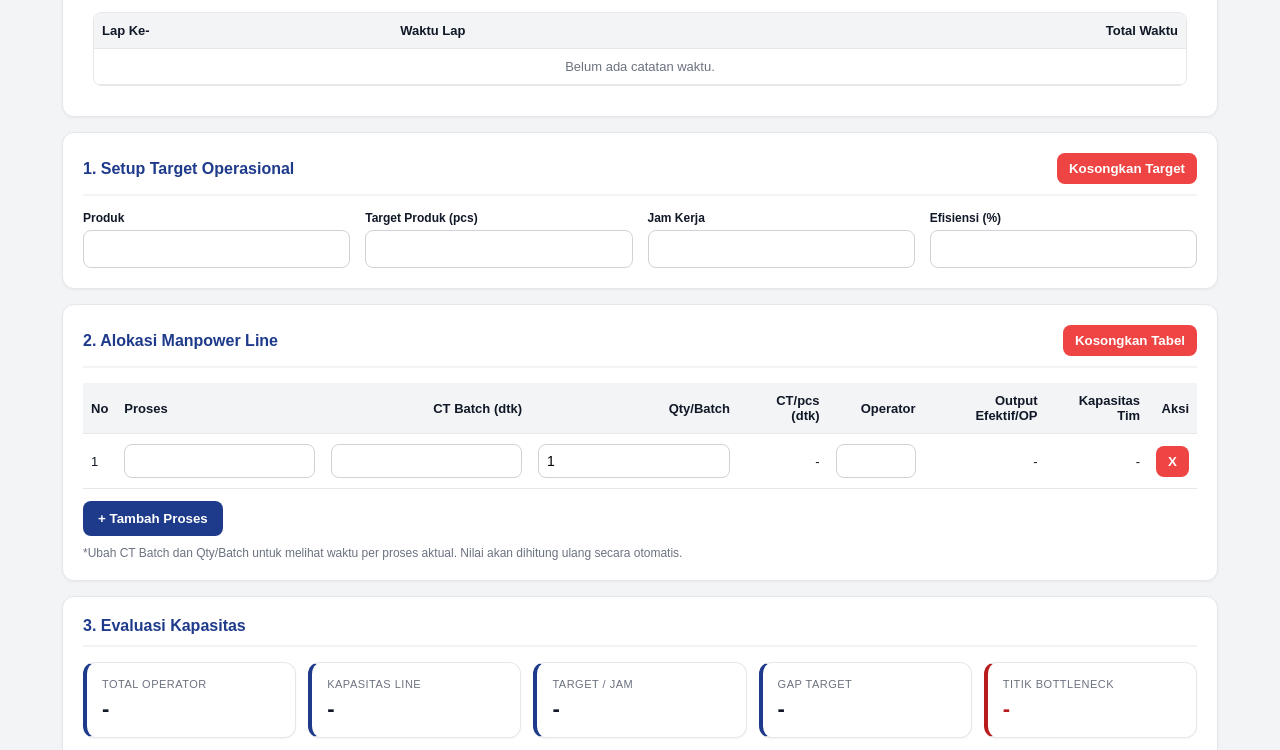
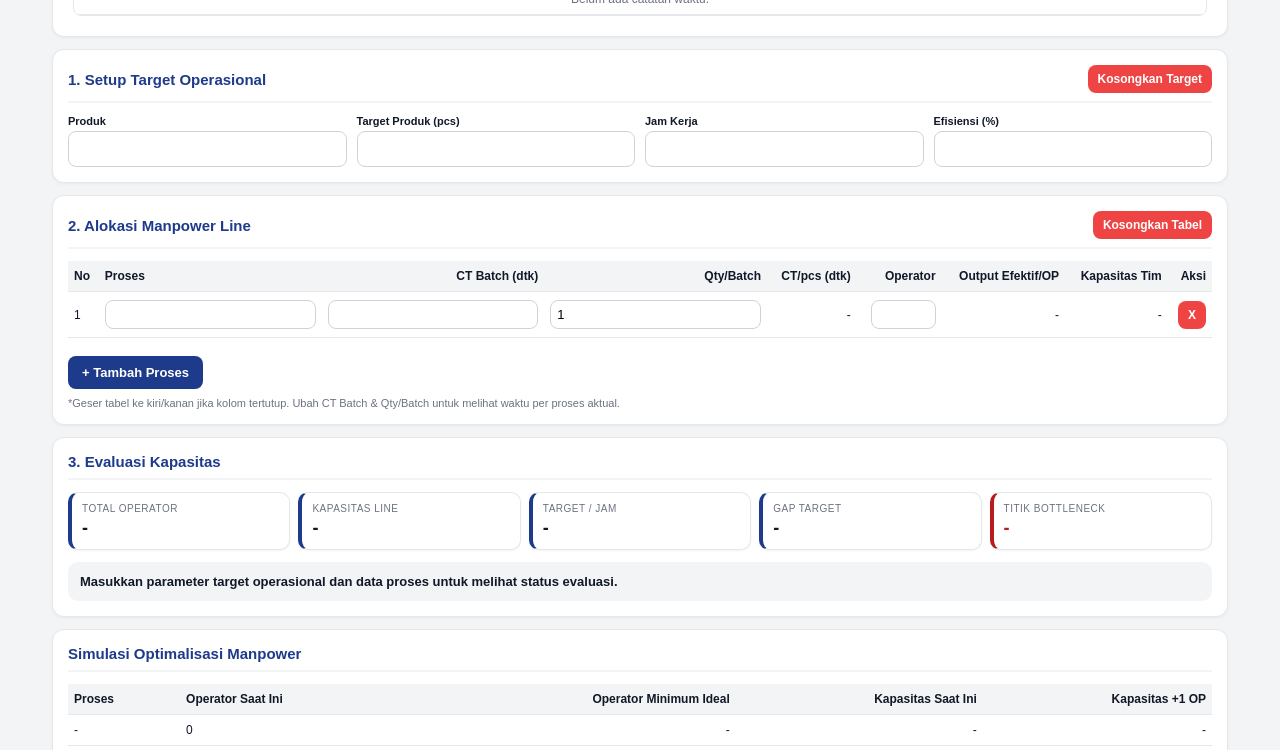
Before and after one commit to goangger/Assembly_Calculator, a plain HTML site: page index.html in a window 1280 px wide. Shown: the part 277-1027 px from the top of the page. Drawn offline with Linux system fonts and the light colour scheme.

Commit message:
Update index.html

```diff
--- a/index.html
+++ b/index.html
@@ -6,41 +6,55 @@
 <title>Assembly Line Capacity Calculator</title>
 <style>
 :root { --navy: #1e3a8a; --emerald: #10b981; --white: #ffffff; --bg: #f3f4f6; --text: #111827; --gray: #6b7280; --border: #e5e7eb; }
-*{box-sizing:border-box}body{font-family:Arial,Helvetica,sans-serif;margin:0;background:var(--bg);color:var(--text)}
-.wrap{max-width:1200px;margin:auto;padding:22px}h1{margin:0 0 5px; color:var(--navy)}.sub{color:var(--gray);margin-bottom:18px;font-size:14px}
-.card{background:var(--white);border:1px solid var(--border);border-radius:12px;padding:20px;margin-bottom:15px;box-shadow:0 1px 3px rgba(0,0,0,0.05)}
-.card-header{display:flex;justify-content:space-between;align-items:center;border-bottom:2px solid var(--bg);padding-bottom:10px;margin-bottom:15px}
-.card-header h2{margin:0;font-size:16px;color:var(--navy);border:none;padding:0}
-.grid{display:grid;grid-template-columns:repeat(4,1fr);gap:15px}.wide{grid-column:1/-1}
-label{display:block;font-size:12px;font-weight:700;margin-bottom:5px;color:var(--text)}.field{min-width:0}
-input{width:100%;padding:10px;border:1px solid #cfd3d8;border-radius:8px;font-size:14px;background:var(--white);transition:border-color 0.2s}
+*{box-sizing:border-box}body{font-family:Arial,Helvetica,sans-serif;margin:0;background:var(--bg);color:var(--text); padding-bottom: 30px;}
+.wrap{max-width:1200px;margin:auto;padding:12px}h1{margin:0 0 5px; color:var(--navy); font-size: 22px;}.sub{color:var(--gray);margin-bottom:14px;font-size:12px}
+.card{background:var(--white);border:1px solid var(--border);border-radius:12px;padding:15px;margin-bottom:12px;box-shadow:0 1px 3px rgba(0,0,0,0.05)}
+.card-header{display:flex;justify-content:space-between;align-items:center;border-bottom:2px solid var(--bg);padding-bottom:8px;margin-bottom:12px; flex-wrap: wrap; gap: 8px;}
+.card-header h2{margin:0;font-size:15px;color:var(--navy);border:none;padding:0}
+.grid{display:grid;grid-template-columns:repeat(4,1fr);gap:10px}.wide{grid-column:1/-1}
+label{display:block;font-size:11px;font-weight:700;margin-bottom:4px;color:var(--text)}.field{min-width:0}
+input{width:100%;padding:9px;border:1px solid #cfd3d8;border-radius:8px;font-size:14px;background:var(--white);transition:border-color 0.2s}
 input:focus{outline:none;border-color:var(--navy)}
-button{padding:10px 15px;border:0;border-radius:8px;background:var(--navy);color:var(--white);font-weight:700;cursor:pointer;margin-top:12px;transition:background 0.2s}
+button{padding:9px 14px;border:0;border-radius:8px;background:var(--navy);color:var(--white);font-weight:700;cursor:pointer;margin-top:10px;transition:background 0.2s; font-size: 13px;}
 button:hover{background:#1e40af}
 button.alt{background:#e5e7eb;color:var(--text)}button.alt:hover{background:#d1d5db}
 button.success{background:#10b981}button.success:hover{background:#059669}
 button.warning{background:#f59e0b}button.warning:hover{background:#d97706}
-button.danger{background:#ef4444;color:white;padding:8px 12px;margin-top:0}
+button.danger{background:#ef4444;color:white;padding:7px 10px;margin-top:0; font-size: 12px;}
 button.danger:hover{background:#dc2626}
-table{width:100%;border-collapse:collapse;font-size:13px}th,td{padding:10px 8px;border-bottom:1px solid var(--border);text-align:right;vertical-align:middle}
+
+/* Table Responsive Container */
+.table-responsive {
+  width: 100%;
+  overflow-x: auto;
+  -webkit-overflow-scrolling: touch;
+  margin-bottom: 8px;
+}
+table{width:100%;border-collapse:collapse;font-size:12px; min-width: 650px;}
+th,td{padding:8px 6px;border-bottom:1px solid var(--border);text-align:right;vertical-align:middle}
 th{background:var(--bg);color:var(--text);font-weight:700}
 th:first-child,td:first-child,th:nth-child(2),td:nth-child(2){text-align:left}
-td input{padding:8px}
-.small{width:80px; text-align:center}
-.results{display:grid;grid-template-columns:repeat(5,1fr);gap:12px}
-.metric{background:var(--white);border:1px solid var(--border);border-left:4px solid var(--navy);border-radius:12px;padding:15px;box-shadow:0 1px 2px rgba(0,0,0,0.05)}
-.lab{font-size:11px;color:var(--gray);text-transform:uppercase;letter-spacing:0.5px}.val{font-size:22px;font-weight:800;margin-top:6px;color:var(--text)}
-.status{padding:15px;border-radius:12px;background:var(--bg);font-weight:700;margin-top:15px; font-size:14px; display:flex; align-items:center; gap:10px}
+td input{padding:6px; font-size: 13px;}
+.small{width:65px; text-align:center}
+
+.results{display:grid;grid-template-columns:repeat(5,1fr);gap:8px}
+.metric{background:var(--white);border:1px solid var(--border);border-left:4px solid var(--navy);border-radius:10px;padding:10px;box-shadow:0 1px 2px rgba(0,0,0,0.05)}
+.lab{font-size:10px;color:var(--gray);text-transform:uppercase;letter-spacing:0.5px}.val{font-size:18px;font-weight:800;margin-top:4px;color:var(--text)}
+.status{padding:12px;border-radius:10px;background:var(--bg);font-weight:700;margin-top:12px; font-size:13px; display:flex; align-items:center; gap:8px}
 .status.ok{background:var(--emerald);color:var(--white)}.status.warn{background:#fef2f2;color:#991b1b;border:1px solid #f87171}
 .bottleneck{color:#b91c1c}
-.note{font-size:12px;color:var(--gray);margin-top:10px}
+.note{font-size:11px;color:var(--gray);margin-top:8px}
+
 /* Stopwatch specific style */
-.sw-container{text-align:center;padding:10px}
-.sw-display{font-size:42px;font-weight:800;color:var(--navy);font-family:monospace;margin:10px 0}
-.sw-controls{display:flex;justify-content:center;gap:10px;margin-bottom:15px}
-.sw-controls button{margin-top:0;padding:8px 16px;font-size:13px}
-.laps-container{max-height:150px;overflow-y:auto;border:1px solid var(--border);border-radius:8px;margin-top:10px}
-@media(max-width:900px){.grid{grid-template-columns:repeat(2,1fr)}.results{grid-template-columns:repeat(2,1fr)}}@media(max-width:600px){.grid{grid-template-columns:1fr}.results{grid-template-columns:1fr}}
+.sw-container{text-align:center;padding:5px}
+.sw-display{font-size:36px;font-weight:800;color:var(--navy);font-family:monospace;margin:8px 0}
+.sw-controls{display:flex;justify-content:center;gap:8px;margin-bottom:12px}
+.sw-controls button{margin-top:0;padding:7px 14px;font-size:12px}
+.laps-container{max-height:130px;overflow-y:auto;border:1px solid var(--border);border-radius:8px;margin-top:8px}
+.laps-container table {min-width: 100%;}
+
+@media(max-width:900px){.grid{grid-template-columns:repeat(2,1fr)}.results{grid-template-columns:repeat(2,1fr)}}
+@media(max-width:600px){.results{grid-template-columns:1fr}}
 </style>
 </head>
 <body>
@@ -74,7 +88,7 @@ td input{padding:8px}
 <div class="card">
 <div class="card-header">
   <h2>1. Setup Target Operasional</h2>
-  <button onclick="clearTarget()" class="danger" style="margin:0;">Kosongkan Target</button>
+  <button onclick="clearTarget()" class="danger">Kosongkan Target</button>
 </div>
 <div class="grid">
 <div class="field"><label>Produk</label><input id="product" value=""></div>
@@ -87,16 +101,18 @@ td input{padding:8px}
 <div class="card">
 <div class="card-header">
   <h2>2. Alokasi Manpower Line</h2>
-  <button onclick="clearAllData()" class="danger" style="margin:0;">Kosongkan Tabel</button>
+  <button onclick="clearAllData()" class="danger">Kosongkan Tabel</button>
 </div>
+<div class="table-responsive">
 <table>
 <thead><tr>
 <th>No</th><th>Proses</th><th>CT Batch (dtk)</th><th>Qty/Batch</th><th>CT/pcs (dtk)</th><th>Operator</th><th>Output Efektif/OP</th><th>Kapasitas Tim</th><th>Aksi</th>
 </tr></thead>
 <tbody id="items"></tbody>
 </table>
+</div>
 <button onclick="addItem()">+ Tambah Proses</button>
-<div class="note">*Ubah CT Batch dan Qty/Batch untuk melihat waktu per proses aktual. Nilai akan dihitung ulang secara otomatis.</div>
+<div class="note">*Geser tabel ke kiri/kanan jika kolom tertutup. Ubah CT Batch & Qty/Batch untuk melihat waktu per proses aktual.</div>
 </div>
 
 <div class="card">
@@ -117,10 +133,12 @@ td input{padding:8px}
 <div class="card-header">
   <h2>Simulasi Optimalisasi Manpower</h2>
 </div>
+<div class="table-responsive">
 <table>
 <thead><tr><th>Proses</th><th>Operator Saat Ini</th><th>Operator Minimum Ideal</th><th>Kapasitas Saat Ini</th><th>Kapasitas +1 OP</th></tr></thead>
 <tbody id="sim"></tbody>
 </table>
+</div>
 </div>
 </div>
 
```
